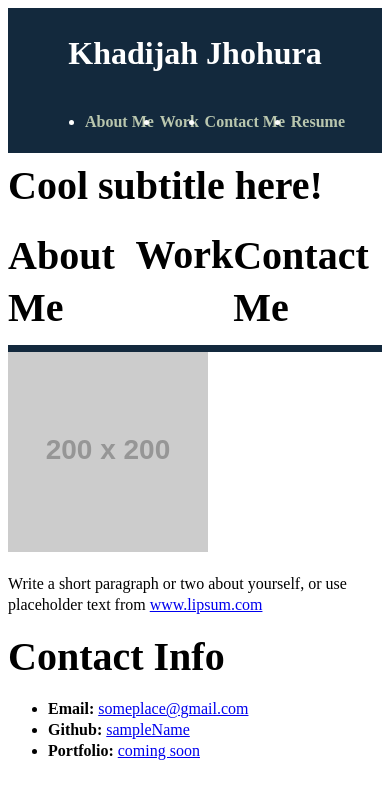
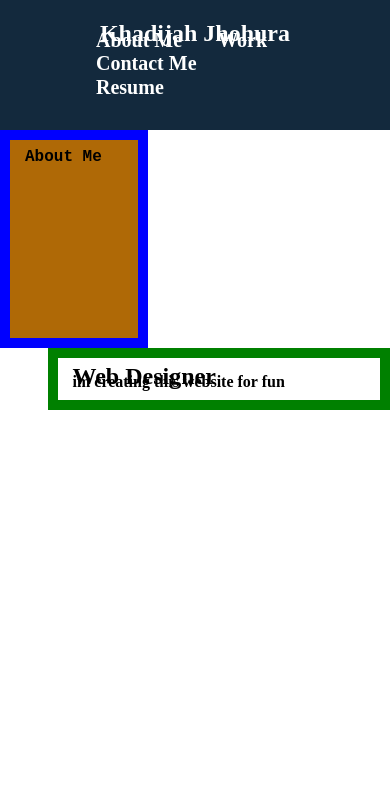
Before and after one commit to Kjhohura24/KhadijahsPortfolio, a plain HTML site: page 04-responsive-portfolio-lesson/challenge/starter/index.html in a window 390 px wide. Drawn offline with Linux system fonts and the light colour scheme; files that its build step writes are made by us from their sources; placeholder pictures from the web are drawn by us.

Commit message:
Work in progress

```diff
--- /dev/null
+++ b/04-responsive-portfolio-lesson/challenge/starter/assets/css/style.css
@@ -0,0 +1,131 @@
+@media screen and (max-width: 768px) {
+  header {
+    flex-direction: column;
+
+  }
+
+  main {
+    max-width: 1200px;
+  }
+}
+
+:root {
+  --dark: #13293d;
+  --light: #fff;
+  --navlink-color: #b9c6ae;
+}
+
+*{
+    margin: 0;
+    padding: 0;
+}
+{
+  box-sizing: border-box;
+}
+h3 {
+  font-style: bold;
+  font-size: medium;
+  align-items: center;
+}
+.main {
+  width: 25%;
+  float: left;
+  padding: 15px;
+  border: 10px solid blue;
+  position: relative;
+  height: 20vh;
+  background-color: rgb(175, 105, 6);
+  background-position: center;
+  background-size: cover;
+  font-family: 'Courier New', Courier, monospace;
+}
+
+.menu {
+  width: 75%;
+  float: right;
+  padding: 15px;
+  border: 10px solid green;
+}
+
+body {
+  display: flex;
+  flex-direction: column;
+  line-height: 0.3;
+}
+
+header {
+  display: flex;
+  justify-content:space-between;
+  align-items: center;
+  z-index: 100;
+  padding: 30px 80px;
+  background-color: #13293d;
+  color: #fff;
+
+}
+
+h1 {
+  font-size: 150% ;
+}
+
+.container {
+  flex-direction: row | row-reverse | column | column-reverse;
+}
+
+.navbar{
+  width: 86%;
+  display: flex;
+  margin: auto;
+  padding: 15px 0;
+  align-items: center;
+  justify-content: space-between;
+}
+
+nav ul{
+    margin-top: -4%;
+}
+
+nav ul li{
+    list-style: none;
+    display: inline-flex;
+    padding: 10px 16px;
+}
+
+nav ul li a{
+    font-size: 20px;
+    font-weight: bold;
+    text-decoration:none;
+    color: white;
+    margin-top: -3%;
+    transition: .4s ease;
+  }
+
+nav ul li a:hoover{
+    color: orange (230,104,59)
+ }
+
+ .info{
+    margin-left: 7%;
+    margin-top: 6%;
+ }
+
+ info h1{
+    font-size: 65px;
+    color: blueviolet(38, 32, 30);
+ }
+
+ .info h3{
+    font-size: 18px;
+    letter-spacing: 1px;
+    line-height: 24px;
+ }
+
+ .info
+
+ footer {
+  display: flex;
+  justify-content: center;
+  padding: 2%;
+  background-color: #13293d;
+  color: #fff;
+}
--- a/04-responsive-portfolio-lesson/challenge/starter/css/style.css
+++ /dev/null
@@ -1,89 +0,0 @@
-* {
-  box-sizing: border-box;
-}
-body {
-  display: grid;
-  flex-direction: column;
-  line-height: 1.3;
-}
-
-header {
-  display: flex;
-  justify-content: space-between;
-  align-items: center;
-  padding: 1%;
-  background-color: #13293d;
-  color: #fff;
-}
-
-h1 {
-  font-size: 200%;
-}
-
-h2 {
-  margin: 2% 0;
-  font-size: 250%;
-}
-
-nav ul {
-  display: flex;
-  justify-content: space-between;
-  min-width: 300px;
-}
-
-nav a {
-  color: #b9c6ae;
-  font-weight: bold;
-  text-decoration: none;
-}
-
-nav a:hover {
-  color: #fff;
-}
-
-main {
-  display: flex;
-  flex: 1 1 0;
-  max-width: 96%;
-  margin: 2% auto;
-}
-
-article {
-  border-bottom: 1px solid #13293d;
-}
-
-article p {
-  margin: 2% 0;
-  font-size: 110%;
-}
-
-article ul {
-  margin-left: 5%;
-  font-size: 110%;
-  list-style: circle;
-}
-
-footer {
-  display: flex;
-  justify-content: center;
-  padding: 2%;
-  background-color: #13293d;
-  color: #fff;
-}
-
-/* Use an attribute selector to select all <a> elements that have an href value that ends with '.css' */
-a[href$='.css']::after {
-  content: '📝';
-  display: inline-block;
-  margin-left: 3px;
-}
-
-@media screen and (max-width: 768px) {
-  header {
-    flex-direction: column;
-  }
-
-  main {
-    max-width: 1200px;
-  }
-}
--- a/04-responsive-portfolio-lesson/challenge/starter/index.html
+++ b/04-responsive-portfolio-lesson/challenge/starter/index.html
@@ -5,15 +5,15 @@
   <meta charset="UTF-8">
   <meta name="viewport" content="width=device-width, initial-scale=1.0">
   <meta http-equiv="X-UA-Compatible" content="ie=edge">
-  <title>Khadijah Jhohura Web Developer</title>
+  <title>Khadijah Jhohura Portfolio</title>
   <link rel="stylesheet" href="./assets/css/style.css" />
   <link rel="stylesheet" href="./assets/css/style.css" />
+
 </head>
-
 
 <body>
   <header>
-    <h1>Khadijah Jhohura</h1>
+    <h1> Khadijah Jhohura</h1>
     <nav>
         <ul>
           <li><a href="#">About Me</a></li>
@@ -21,65 +21,18 @@
           <li><a href="#">Contact Me</a></li>
           <li><a href="#">Resume</a></li>
         </ul>
-    </nav>
   </header>
-
-  <!-- hero banner -->
-  <section class="hero-banner">
-    <div>
-      <h2>Cool subtitle here!</h2>
+  <main>
+    <section>
+      <div class="main">
+          <h3> About Me </h3>
+      </div>
+      <div class="menu">
+              <h1> Web Designer </h1>
+          <h3> im creating this website for fun </h3>
       </div>
     </section>
-
-  <main class="page-wrapper">
-    <!-- about me -->
-    <section class="page-section" id="about">
-      <h2>About Me</h2>
-    </section>
-
-    <!-- portfolio container -->
-    <section class="page-section" id="work">
-      <h2>Work</h2>
-    </section>
-
-    <!-- contact -->
-    <section class="page-section contact" id="contact">
-      <h2>Contact Me</h2>
-    </section>
   </main>
-</body>
-
-</html>
-
-  <!-- Fill in the href to the CSS such that this HTML file can access the CSS -->
-  <!-- Don't move the HTML or CSS file. Use Relative Linking -->
-  <link rel="stylesheet" type="text/css" href="assets/style.css">
-</head>
-
-<body>
-  <header>
-
-  </header>
-
-  <div class="container">
-
-    <section id="main-bio">
-
-      <img id="bio-image" src="https://placehold.it/200x200" alt="Your Name">
-
-      <p>Write a short paragraph or two about yourself, or use placeholder text from <a href="http://www.lipsum.com/">www.lipsum.com</a></p>
-    </section>
-
-    <section id="contact-info">
-      <h2>Contact Info</h2>
-      <ul>
-        <li><strong>Email:</strong> <a href="#">someplace@gmail.com</a></li>
-        <li><strong>Github:</strong> <a href="#">sampleName</a></li>
-        <li><strong>Portfolio:</strong> <a href="#">coming soon</a></li>
-      </ul>
-    </section>
-  </div>
 
 </body>
-
 </html>
```
Also changed, not shown: 03-wireframing-selectors-variables-lesson/03-Ins-CSS-Selectors/index.html (+20 -0 lines). Lines whose indentation alone changed are shown as unchanged.
